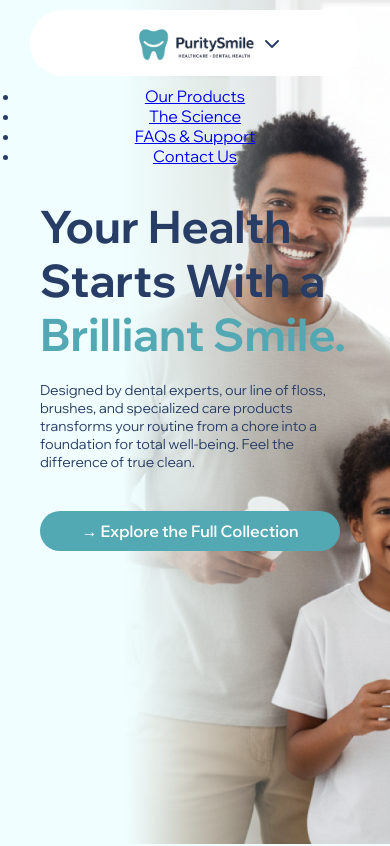
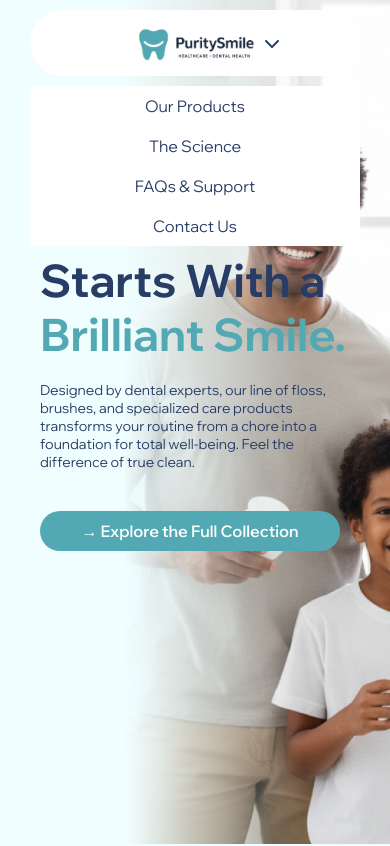
Before and after one commit to shaniashn/purity-smile, a Vue app: page / in a window 390 px wide. Shown: the top 846 px of the page. Built offline with nearby package versions, Linux system fonts and the light colour scheme.

Commit message:
Add responsive desktop and mobile navigation menus
Introduced separate desktop and mobile menu components in the navigation bar. Updated CSS to display the appropriate menu based on screen size, improving navigation responsiveness and user experience.

```diff
--- a/src/App.vue
+++ b/src/App.vue
@@ -6,13 +6,23 @@
           <img src="./assets/purity-transparent.png" alt="Purity Smile">
           <i class="fa-solid fa-chevron-down"></i>
         </div>
+        <div class="desktop-menu">
+          <ul>
+            <li><a href="#">Our Products</a></li>
+            <li><a href="#">The Science</a></li>
+            <li><a href="#">FAQs & Support</a></li>
+            <li><a href="#">Contact Us</a></li>
+          </ul>
+        </div>
       </div>
-      <ul>
-        <li><a href="#">Our Products</a></li>
-        <li><a href="#">The Science</a></li>
-        <li><a href="#">FAQs & Support</a></li>
-        <li><a href="#">Contact Us</a></li>
-      </ul>
+      <div class="mobile-menu">
+        <ul>
+          <li><a href="#">Our Products</a></li>
+          <li><a href="#">The Science</a></li>
+          <li><a href="#">FAQs & Support</a></li>
+          <li><a href="#">Contact Us</a></li>
+        </ul>
+      </div>
     </div>
   </nav>
   <section class="hero">
@@ -261,6 +271,10 @@ nav {
 }
 
 .fa-chevron-down {
+  display: none;
+}
+
+.mobile-menu {
   display: none;
 }
 
@@ -584,6 +598,17 @@ footer {
     max-width: 300px;
   }
 
+  .mobile-menu {
+    display: flex;
+    flex-direction: column;
+    gap: 10px;
+    margin: 10px;
+  }
+
+  .desktop-menu {
+    display: none;
+  }
+
   /* Key Features */
   .key-features .container {
     grid-template-columns: 1fr;
@@ -717,6 +742,29 @@ footer {
     display: flex;
   }
 
+  .mobile-menu {
+    display: flex;
+    flex-direction: column;
+    gap: 10px;
+    margin: 10px;
+
+    background-color: #fff;
+  }
+
+  .desktop-menu {
+    display: none;
+  }
+
+  .mobile-menu ul li{
+    list-style: none;
+    padding: 10px;
+  }
+
+  .mobile-menu ul li a {
+    text-decoration: none;
+    color: #283D65;
+  }
+
   .hero-container h1 {
     font-size: 45px;
   }
```
